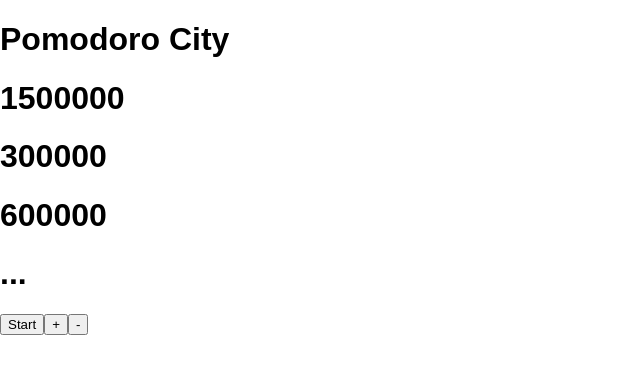
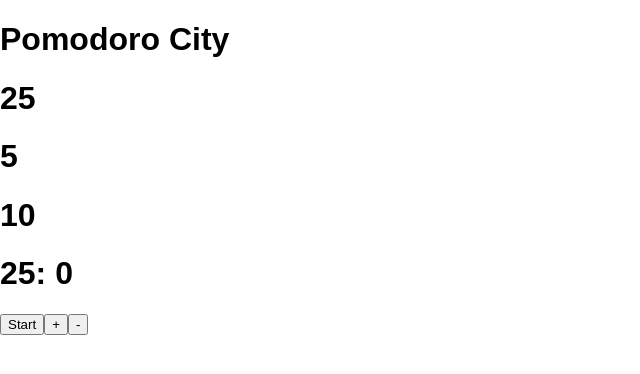
Before and after one commit to odm275/pomodoro-clock-react, a React (Create React App) app: page / in a window 1280 px wide. Shown: the top 374 px of the page, without its empty margins (0-640 px from the left). Built offline with nearby package versions, Linux system fonts and the light colour scheme; the HTML template or start-up script is replaced by a standard one.

Commit message:
timer off by one sec at first; added plus button for session

```diff
--- a/src/App.js
+++ b/src/App.js
@@ -6,7 +6,6 @@ import './App.css'
 class App extends Component {
   constructor(){
     super();
-
     this.second = 1000;
     this.minute = this.second*60;
     this.state = {
@@ -17,26 +16,28 @@ class App extends Component {
     };
 
   this.start = this.start.bind(this);
+  this.plusTime = this.plusTime.bind(this);
+
   }
   start(e){
     e.preventDefault();
     const goal = new Date().getTime() + this.state.session;
-    //  BEGIN COUNTDOWN
-    let x = setInterval(() => {
+    let timer = () =>{
       let now = new Date().getTime();// New time that approaches goal second by second
       let distance = goal - now; //in Milliseconds
-      let minutes = Math.floor((distance % (1000 * 60 * 60)) / (1000 * 60));
-      let seconds = Math.floor((distance % (1000 * 60)) / 1000);
-      let time = minutes + ': ' + seconds;
-      this.setState({time: time});
+      let time = timeFormat(distance);
+      this.setState({time});
       if (distance < 0) {
         clearInterval(x);
+      }
     }
-    },1000);
+    timer();
+    let x = setInterval(timer,1000);
   }
   plusTime(time){
-
-  }
+  let add = this.state.session + this.minute;
+  this.setState({session:add});
+}
   minusTime(time){
 
   }
@@ -45,21 +46,32 @@ class App extends Component {
     const times = [this.state.session
                   ,this.state.shortBreak
                   ,this.state.longBreak];
-    console.log(this.state.time);
     return (
 
       <div className="App">
         <h1>Pomodoro City</h1>
         {times.map(time=>{
-          return(<h1>{time}</h1>)
+          return(<h1>{timeFormat(time,true)}</h1>)
         })}
-        <h1>{this.state.time ? this.state.time: '...'}</h1>
+        <h1>{this.state.time ? this.state.time: timeFormat(this.state.session)}</h1>
         <button onClick={this.start}>Start</button>
-        <button>+</button>
+        <button onClick={this.plusTime}>+</button>
         <button>-</button>
       </div>
     );
   }
 }
 
+
+function timeFormat(milliseconds, bool){
+  const minutes = Math.floor((milliseconds % (1000 * 60 * 60)) / (1000 * 60));
+  const seconds = Math.floor((milliseconds % (1000 * 60)) / 1000);
+  if(bool){
+    return minutes;
+  }else{
+    return minutes + ': ' + seconds;
+  }
+
+}
+
 export default App;
```
